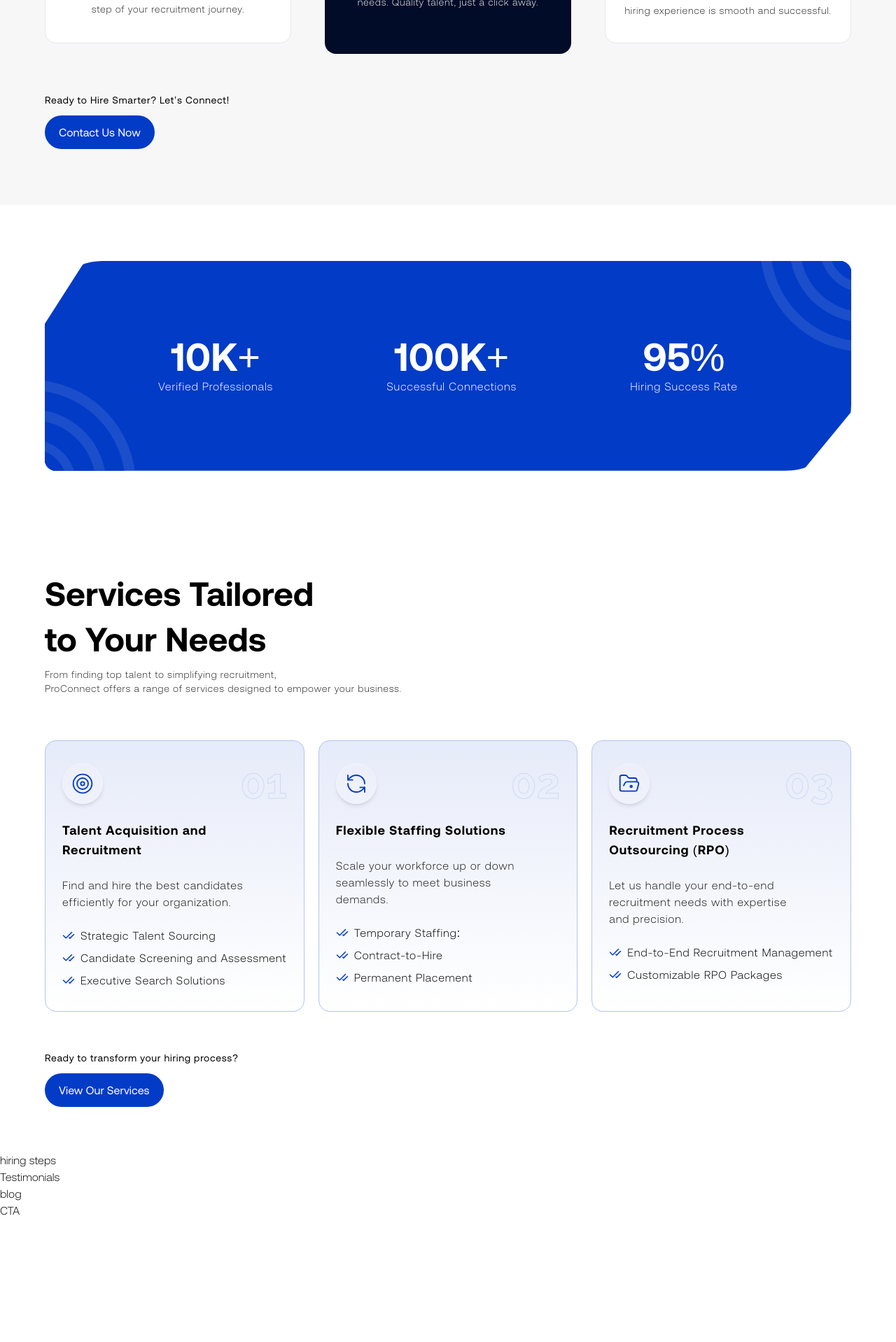
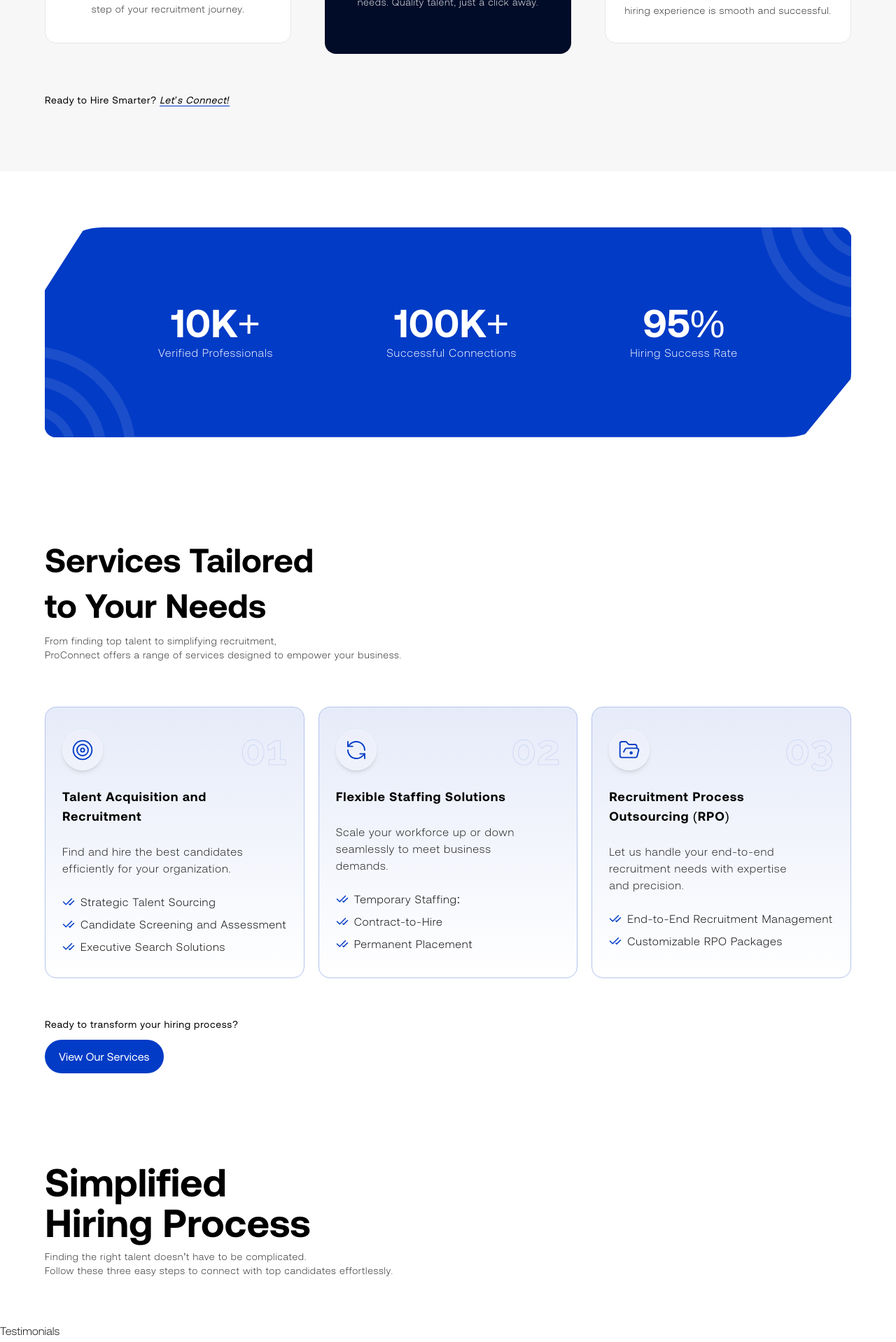
Before and after one commit to Techeritage/proconnect, a Next.js app: page / in a window 1280 px wide. Shown: the part 1240-3158 px from the top of the page at 70% size. Before the commit the page ends 2982 px from the top, so only its background shows below. Built offline with nearby package versions, Linux system fonts and the light colour scheme.

Commit message:
add hiring step section

```diff
--- a/components/sections/HiringSteps.jsx
+++ b/components/sections/HiringSteps.jsx
@@ -1,11 +1,21 @@
-import React from 'react'
+import React from "react";
 
 const HiringSteps = () => {
   return (
-    <div>
-      hiring steps
-    </div>
-  )
-}
+    <section className="myContainer">
+      <h1>
+        Simplified <br /> Hiring Process
+      </h1>
+      <p className="opacity-85 mt-2 text-sm w-[90%]">
+        Finding the right talent doesn’t have to be complicated. <br /> Follow
+        these three easy steps to connect with top candidates effortlessly.
+      </p>
 
-export default HiringSteps
+      <div>
+
+      </div>
+    </section>
+  );
+};
+
+export default HiringSteps;
--- a/components/sections/WhyChooseUs.jsx
+++ b/components/sections/WhyChooseUs.jsx
@@ -2,6 +2,7 @@ import { I24Support } from "iconsax-react";
 import { Sparkles } from "lucide-react";
 import { Rocket } from "lucide-react";
 import Button from "../Button";
+import Link from "next/link";
 
 const WhyChooseUs = () => {
   return (
@@ -50,12 +51,9 @@ const WhyChooseUs = () => {
         </div>
       </div>
       <div className="mt-14">
-        <p className="text-sm mb-3 font-aeoReg">Ready to Hire Smarter? Let’s Connect!</p>
-        <Button
-          cta="Contact Us Now"
-          link="contact"
-          className="bg-primary text-white"
-        />
+        <p className="text-sm mb-3 font-aeoReg">
+          Ready to Hire Smarter? <Link href="/contact" className="border-b italic border-primary">Let’s Connect!</Link>
+        </p>
       </div>
     </section>
   );
```
